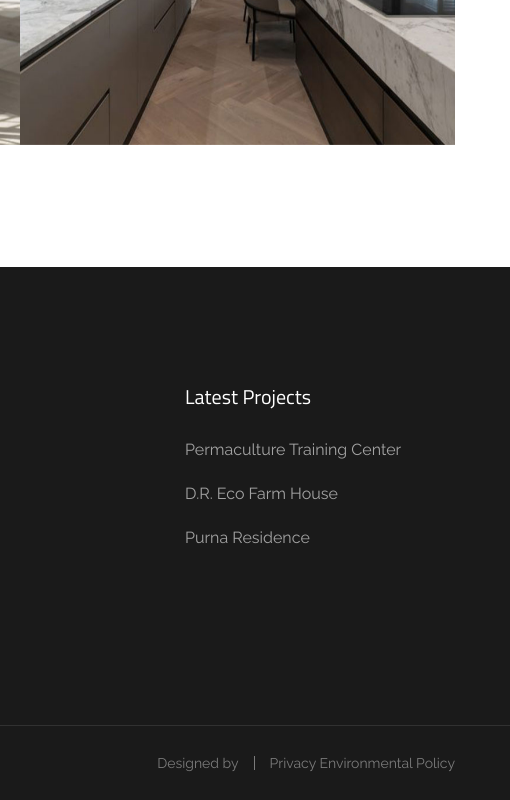
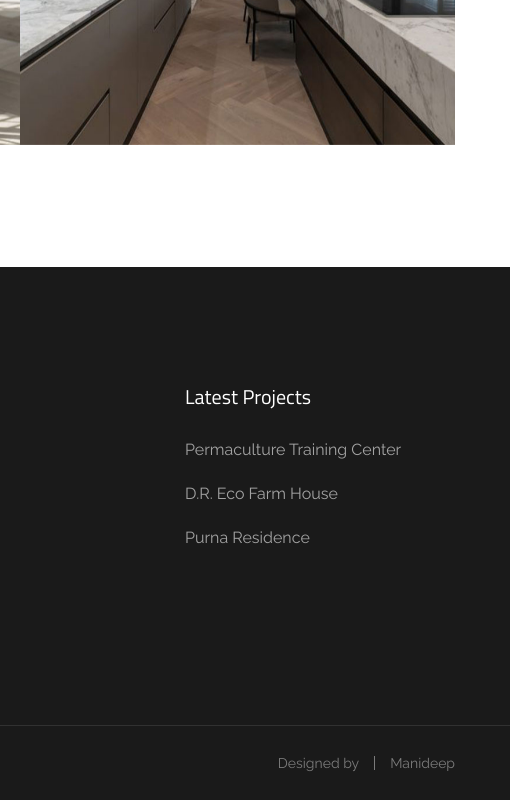
Before and after one commit to somesettymanideep/Rdd, a plain HTML site: page Architecture.html in a window 1280 px wide. Shown: the part 1881-2681 px from the top of the page, 770-1280 px from the left. Drawn offline with Linux system fonts and the light colour scheme.

Commit message:
designed

```diff
--- a/Architecture.html
+++ b/Architecture.html
@@ -371,7 +371,7 @@
                                 <a href="#"><span class="icon-list-text">Designed by</span></a>
                             </li>
                             <li class="icon-list-item inline-item">
-                                <a href="#"><span class="icon-list-text">Privacy Environmental Policy</span></a>
+                                <a href="Tel:8919506273"><span class="icon-list-text">Manideep</span></a>
                             </li>
                         </ul>
                     </div>
```
Also changed, not shown: Building-contracts.html (+1 -1 lines), Interior-design.html (+1 -1 lines), about-us.html (+1 -1 lines), contact.html (+1 -1 lines), index.html (+1 -1 lines), projects.html (+1 -1 lines).
